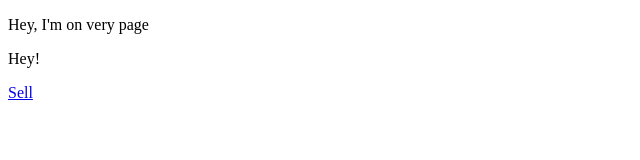
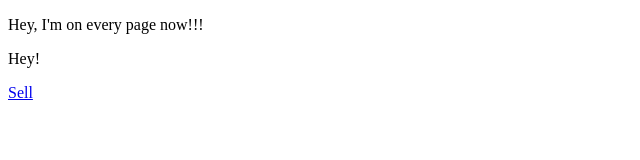
Before and after one commit to kaxcode/roly-poly, a Next.js app in the folder frontend/: page / in a window 1280 px wide. Shown: the top 160 px of the page, without its empty margins (0-640 px from the left). Built offline with nearby package versions, Linux system fonts and the light colour scheme.

Commit message:
Creates and imports a Page component that will be on every page

```diff
--- /dev/null
+++ b/frontend/components/Page.js
@@ -0,0 +1,14 @@
+import React, { Component } from 'react';
+
+class Page extends Component {
+  render() {
+    return (
+      <div>
+        <p>Hey, I'm on every page now!!!</p>
+        {this.props.children}
+      </div>
+    );
+  }
+}
+
+export default Page;
--- a/frontend/pages/_app.js
+++ b/frontend/pages/_app.js
@@ -1,4 +1,5 @@
 import App, { Container } from 'next/app';
+import Page from '../components/Page';
 
 class MyApp extends App {
   render() {
@@ -6,8 +7,9 @@
 
     return (
       <Container>
-        <p>Hey, I'm on very page</p>
-        <Component />
+        <Page>
+          <Component />
+        </Page>
       </Container>
     );
   }
```
